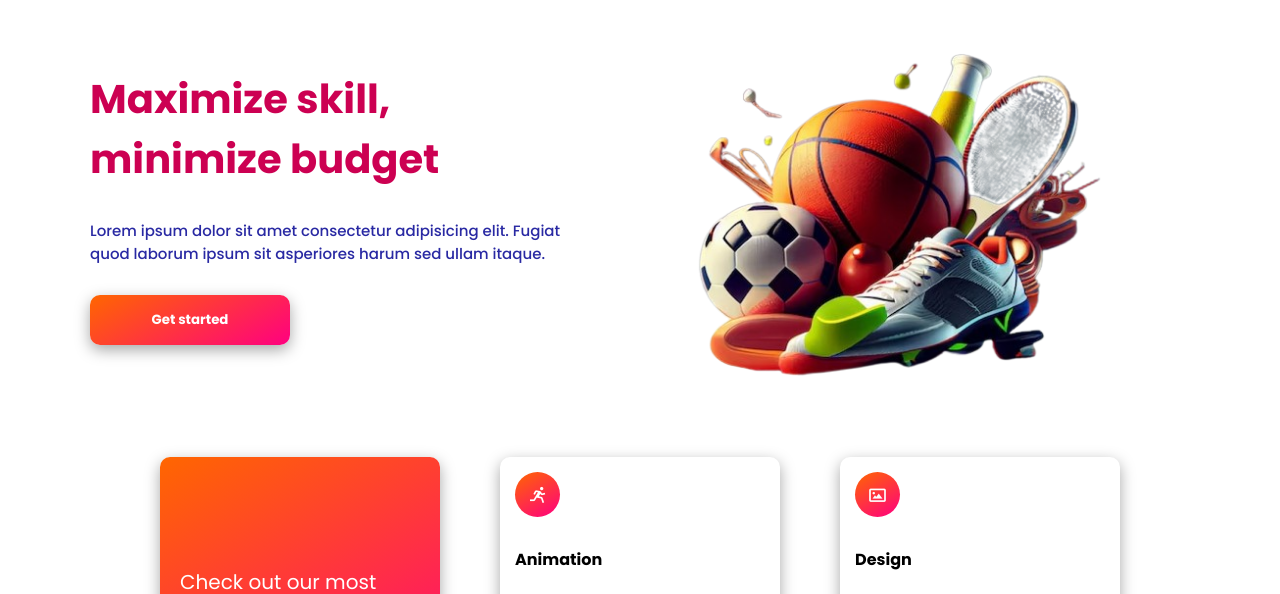
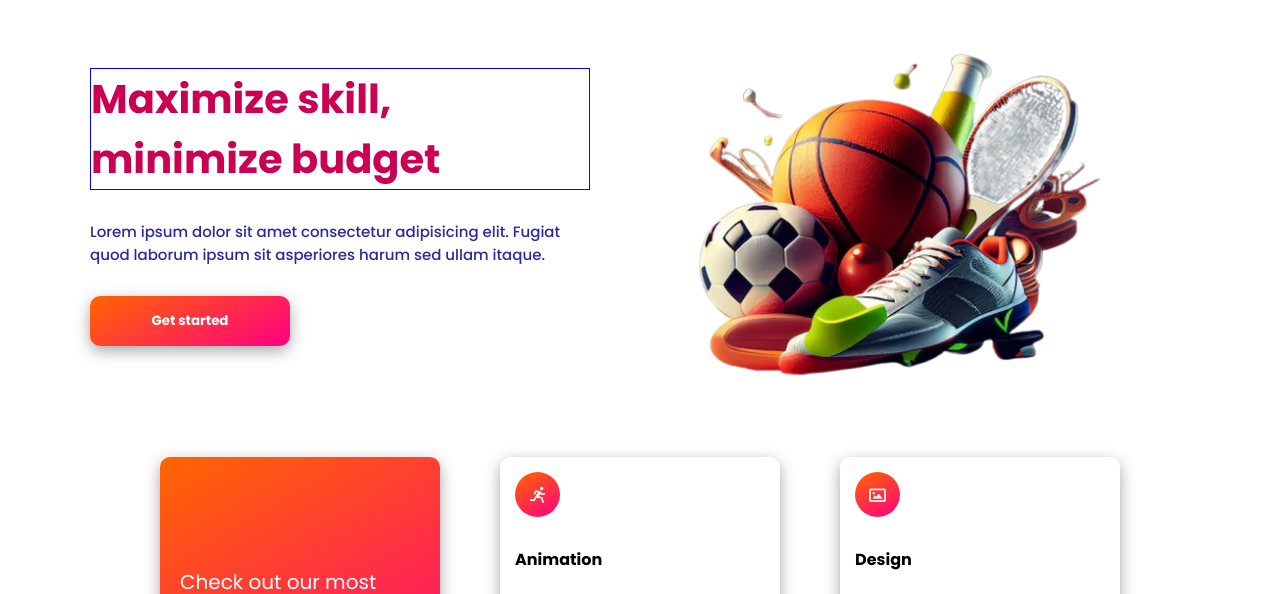
Before and after one commit to Cleb1nh0/project_site, a plain HTML site: page index.html in a window 1280 px wide. Shown: the part 133-727 px from the top of the page. Drawn offline with nearby package versions, Linux system fonts and the light colour scheme.

Commit message:
Update style.css

```diff
--- a/src/css/style.css
+++ b/src/css/style.css
@@ -71,7 +71,8 @@ section {
 h1 {
     font-size: 40px;
     font-family: "Poppins", serif;
-    color: #cc0052
+    color: #cc0052;
+    border: 1px solid blue;
 }
 
 .text-1 {
```
